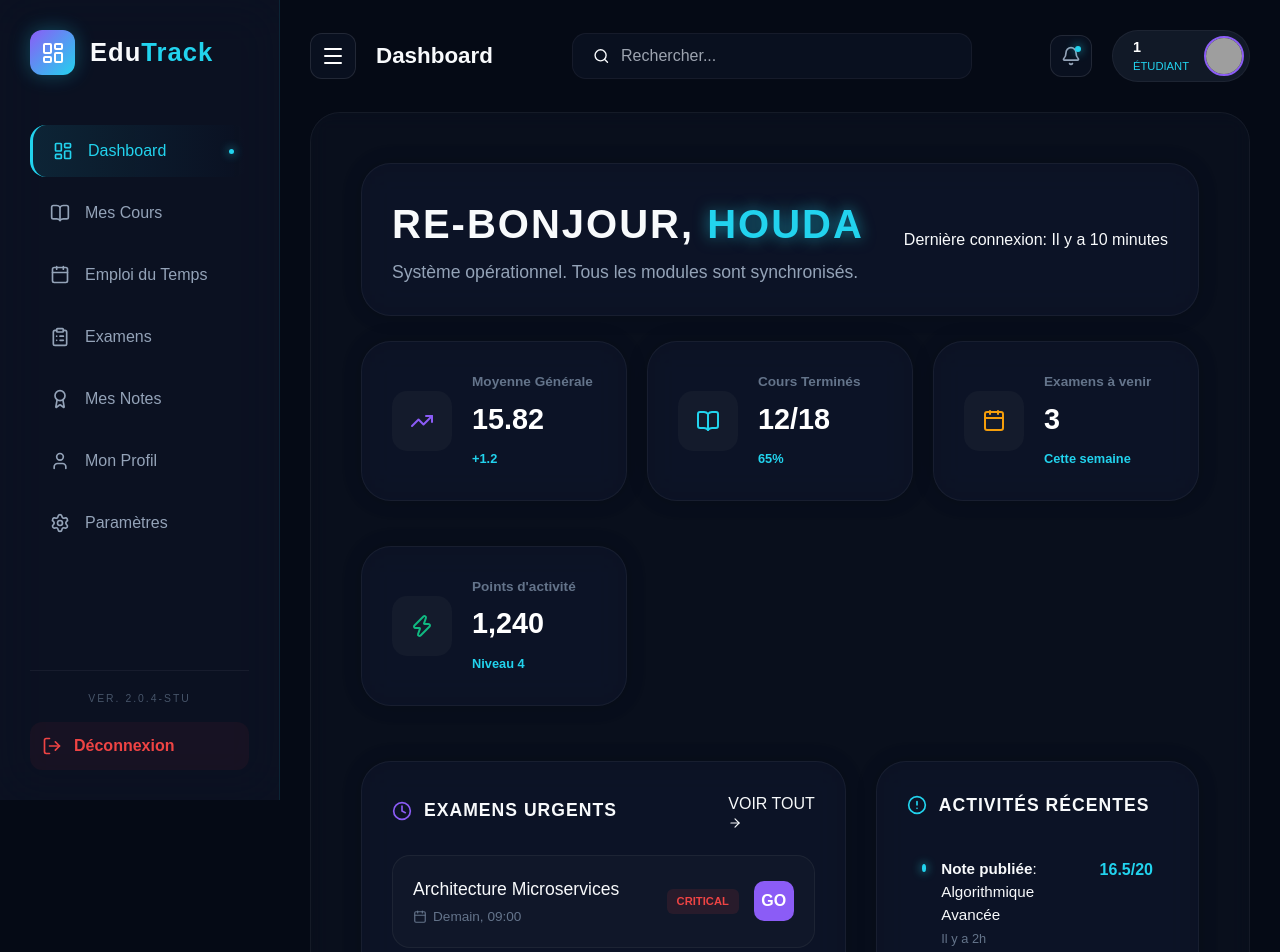
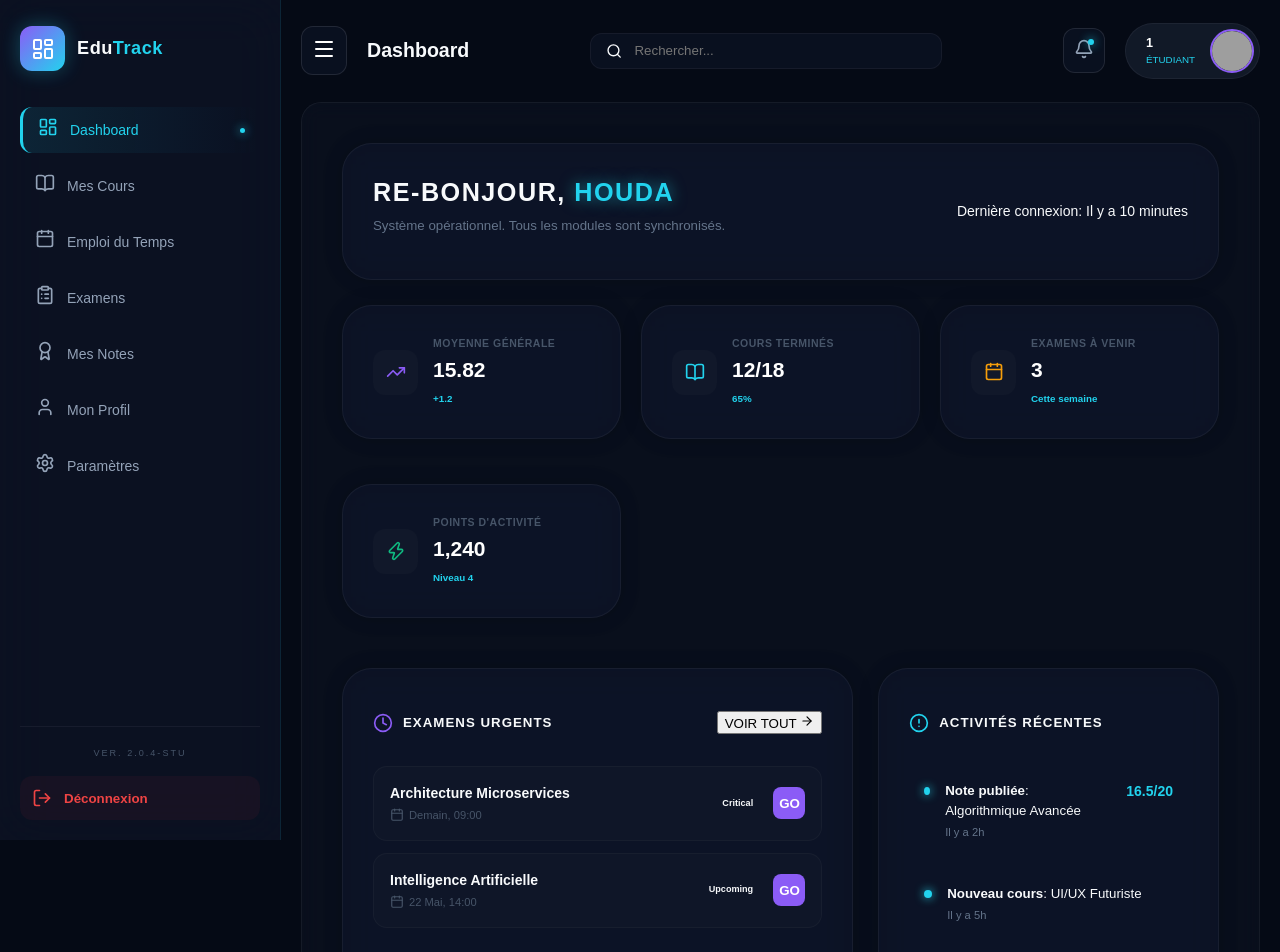
Before and after one commit to houda-z/EduTrack, a React (Create React App) app in the folder frontend/: page /etudiant/1 in a window 1280 px wide. Shown: the top 952 px of the page. Built offline with nearby package versions, Linux system fonts and the light colour scheme; grey boxes are pictures that could not be loaded.

Commit message:
style: reduce global typography and layout spacing to medium compact size

```diff
--- a/frontend/src/components/layout/EtudiantLayout.css
+++ b/frontend/src/components/layout/EtudiantLayout.css
@@ -9,13 +9,13 @@
 
 /* Sidebar Styling */
 .sidebar {
-    width: 280px;
+    width: 240px;
     background: rgba(15, 23, 42, 0.6);
     backdrop-filter: blur(25px);
     border-right: 1px solid rgba(34, 211, 238, 0.1);
     display: flex;
     flex-direction: column;
-    padding: 30px;
+    padding: 20px;
     height: 100vh;
     position: sticky;
     top: 0;
@@ -33,8 +33,8 @@
 .sidebar-header {
     display: flex;
     align-items: center;
-    gap: 15px;
-    margin-bottom: 50px;
+    gap: 12px;
+    margin-bottom: 30px;
 }
 
 .logo-box {
@@ -50,9 +50,9 @@
 }
 
 .brand-name {
-    font-size: 1.6rem;
+    font-size: 1.3rem;
     font-weight: 800;
-    letter-spacing: 1px;
+    letter-spacing: 0.5px;
 }
 
 .text-cyan { color: #22d3ee; }
@@ -67,9 +67,9 @@
 .nav-item {
     display: flex;
     align-items: center;
-    gap: 15px;
-    padding: 14px 20px;
-    border-radius: 16px;
+    gap: 12px;
+    padding: 10px 15px;
+    border-radius: 12px;
     color: #94a3b8;
     text-decoration: none;
     transition: 0.3s ease;
@@ -138,7 +138,7 @@
     flex: 1;
     display: flex;
     flex-direction: column;
-    padding: 30px;
+    padding: 20px;
     position: relative;
 }
 
@@ -146,7 +146,7 @@
     display: flex;
     justify-content: space-between;
     align-items: center;
-    margin-bottom: 30px;
+    margin-bottom: 20px;
 }
 
 .top-bar-left {
@@ -172,12 +172,12 @@
 .search-box-stu {
     display: flex;
     align-items: center;
-    gap: 12px;
+    gap: 10px;
     background: rgba(15, 23, 42, 0.5);
-    padding: 10px 20px;
-    border-radius: 14px;
+    padding: 8px 15px;
+    border-radius: 12px;
     border: 1px solid rgba(255, 255, 255, 0.05);
-    width: 400px;
+    width: 320px;
 }
 
 .search-box-stu input {
@@ -248,8 +248,8 @@
     background: rgba(15, 23, 42, 0.4);
     backdrop-filter: blur(10px);
     border: 1px solid rgba(255, 255, 255, 0.05);
-    border-radius: 30px;
-    padding: 30px;
+    border-radius: 20px;
+    padding: 20px;
     overflow-y: auto;
 }
 
--- a/frontend/src/index.css
+++ b/frontend/src/index.css
@@ -1,10 +1,11 @@
-
-@tailwind base;
-@tailwind components;
-@tailwind utilities;
+html {
+  font-size: 14px !important;
+}
 
 body {
   margin: 0;
+  font-size: 14px;
+  line-height: 1.5;
   font-family: -apple-system, BlinkMacSystemFont, 'Segoe UI', 'Roboto', 'Oxygen',
     'Ubuntu', 'Cantarell', 'Fira Sans', 'Droid Sans', 'Helvetica Neue',
     sans-serif;
--- a/frontend/src/pages/dashboard/DashboardEtudiant.css
+++ b/frontend/src/pages/dashboard/DashboardEtudiant.css
@@ -4,72 +4,79 @@
 }
 
 .welcome-banner {
-    padding: 40px;
-    background: linear-gradient(135deg, rgba(34, 211, 238, 0.1), rgba(139, 92, 246, 0.1));
-    border-radius: 30px;
-    margin-bottom: 30px;
+    padding: 25px 35px;
+    background: linear-gradient(135deg, rgba(34, 211, 238, 0.08), rgba(139, 92, 246, 0.08));
+    border-radius: 24px;
+    margin-bottom: 25px;
     display: flex;
     justify-content: space-between;
     align-items: center;
-    border: 1px solid rgba(255, 255, 255, 0.1);
+    border: 1px solid rgba(255, 255, 255, 0.05);
 }
 
 .welcome-text h1 {
-    font-size: 2.5rem;
+    font-size: 1.8rem;
     font-weight: 900;
     margin: 0;
-    letter-spacing: 2px;
+    letter-spacing: 1.5px;
 }
 
 .welcome-text p {
-    color: #94a3b8;
-    margin-top: 5px;
-    font-size: 1.1rem;
+    color: #64748b;
+    margin-top: 4px;
+    font-size: 0.95rem;
 }
 
 .stats-grid-cyber {
     display: grid;
-    grid-template-columns: repeat(auto-fit, minmax(240px, 1fr));
+    grid-template-columns: repeat(auto-fit, minmax(220px, 1fr));
     gap: 20px;
-    margin-bottom: 30px;
+    margin-bottom: 25px;
 }
 
 .stat-card-cyber {
-    padding: 25px;
-    background: rgba(15, 23, 42, 0.4);
-    border-radius: 20px;
+    padding: 18px;
+    background: rgba(15, 23, 42, 0.35);
+    border-radius: 18px;
     display: flex;
     align-items: center;
-    gap: 20px;
+    gap: 15px;
     border: 1px solid rgba(255, 255, 255, 0.05);
 }
 
 .stat-icon-box {
-    width: 60px;
-    height: 60px;
-    background: rgba(255, 255, 255, 0.03);
-    border-radius: 15px;
+    width: 45px;
+    height: 45px;
+    background: rgba(255, 255, 255, 0.02);
+    border-radius: 12px;
     display: flex;
     align-items: center;
     justify-content: center;
 }
 
+.stat-icon-box svg {
+    width: 20px;
+    height: 20px;
+}
+
 .stat-info label {
     display: block;
-    color: #64748b;
-    font-size: 0.85rem;
-    font-weight: 600;
+    color: #475569;
+    font-size: 0.75rem;
+    font-weight: 700;
+    text-transform: uppercase;
+    letter-spacing: 0.5px;
 }
 
 .stat-info h3 {
-    font-size: 1.8rem;
+    font-size: 1.5rem;
     font-weight: 800;
-    margin: 5px 0;
+    margin: 2px 0;
     color: #fff;
 }
 
 .stat-trend {
-    font-size: 0.8rem;
+    font-size: 0.7rem;
     color: #22d3ee;
     font-weight: 700;
 }
@@ -77,13 +84,13 @@
 .dashboard-main-grid {
     display: grid;
     grid-template-columns: 1.5fr 1fr;
-    gap: 30px;
+    gap: 25px;
 }
 
 .section-card {
-    background: rgba(15, 23, 42, 0.3);
-    border-radius: 24px;
-    padding: 30px;
+    background: rgba(15, 23, 42, 0.25);
+    border-radius: 20px;
+    padding: 22px;
     border: 1px solid rgba(255, 255, 255, 0.05);
     height: 100%;
 }
@@ -92,17 +99,17 @@
     display: flex;
     justify-content: space-between;
     align-items: center;
-    margin-bottom: 25px;
+    margin-bottom: 20px;
 }
 
 .title-with-icon {
     display: flex;
     align-items: center;
-    gap: 12px;
+    gap: 10px;
 }
 
 .title-with-icon h3 {
-    font-size: 1.1rem;
+    font-size: 0.95rem;
     font-weight: 800;
     letter-spacing: 1px;
 }
@@ -110,56 +117,52 @@
 .urgent-list, .activity-list {
     display: flex;
     flex-direction: column;
-    gap: 15px;
+    gap: 12px;
 }
 
 .urgent-item {
-    background: rgba(255, 255, 255, 0.02);
-    padding: 20px;
-    border-radius: 18px;
+    background: rgba(255, 255, 255, 0.015);
+    padding: 16px;
+    border-radius: 14px;
     display: flex;
     justify-content: space-between;
     align-items: center;
-    border: 1px solid rgba(255, 255, 255, 0.05);
+    border: 1px solid rgba(255, 255, 255, 0.03);
 }
 
 .urgent-info h4 {
-    margin: 0 0 5px 0;
-    font-size: 1.1rem;
+    margin: 0 0 3px 0;
+    font-size: 1rem;
 }
 
 .urgent-info span {
-    color: #64748b;
-    font-size: 0.85rem;
+    color: #475569;
+    font-size: 0.8rem;
     display: flex;
     align-items: center;
-    gap: 6px;
+    gap: 5px;
 }
 
 .urgent-action {
     display: flex;
     align-items: center;
-    gap: 15px;
+    gap: 12px;
 }
 
 .status-tag {
-    padding: 4px 10px;
-    border-radius: 6px;
-    font-size: 0.7rem;
+    padding: 3px 8px;
+    border-radius: 5px;
+    font-size: 0.65rem;
     font-weight: 800;
-    text-transform: uppercase;
 }
-
-.status-tag.critical { background: rgba(239, 68, 68, 0.1); color: #ef4444; }
-.status-tag.upcoming { background: rgba(34, 211, 238, 0.1); color: #22d3ee; }
 
 .btn-go-exam {
     background: #8b5cf6;
     color: white;
     border: none;
-    width: 40px;
-    height: 40px;
-    border-radius: 10px;
+    width: 32px;
+    height: 32px;
+    border-radius: 8px;
     font-weight: 900;
     cursor: pointer;
     transition: 0.3s;
--- a/frontend/src/pages/dashboard/Examens.css
+++ b/frontend/src/pages/dashboard/Examens.css
@@ -1,154 +1,139 @@
 .exam-list-view {
-    padding: 30px;
+    padding: 20px;
     animation: fadeIn 0.6s ease-out;
 }
 
 .view-header {
     display: flex;
     justify-content: space-between;
-    align-items: flex-start;
-    margin-bottom: 50px;
+    align-items: center;
+    margin-bottom: 30px;
 }
 
 .title-area h1 {
-    font-size: 2.5rem;
+    font-size: 1.8rem;
     font-weight: 900;
     margin: 0;
-    letter-spacing: 2px;
+    letter-spacing: 1.5px;
 }
 
 .text-gradient {
     background: linear-gradient(90deg, #22d3ee, #8b5cf6);
     -webkit-background-clip: text;
+    background-clip: text;
     -webkit-text-fill-color: transparent;
 }
 
 .title-area p {
     color: #64748b;
-    margin-top: 10px;
-    font-size: 1.1rem;
+    margin-top: 5px;
+    font-size: 0.95rem;
 }
 
 .security-status-indicator {
     display: flex;
     align-items: center;
-    gap: 12px;
-    padding: 12px 25px;
-    background: rgba(34, 211, 238, 0.05);
+    gap: 10px;
+    padding: 8px 18px;
+    background: rgba(34, 211, 238, 0.03);
     border-radius: 50px;
-    font-size: 0.8rem;
+    font-size: 0.75rem;
     font-weight: 800;
     color: #22d3ee;
-    letter-spacing: 1px;
-    border: 1px solid rgba(34, 211, 238, 0.2);
+    letter-spacing: 0.5px;
+    border: 1px solid rgba(34, 211, 238, 0.15);
 }
 
 /* Exam Grid */
 .exam-grid-premium {
     display: grid;
-    grid-template-columns: repeat(auto-fit, minmax(350px, 1fr));
-    gap: 30px;
+    grid-template-columns: repeat(auto-fit, minmax(320px, 1fr));
+    gap: 20px;
 }
 
 .exam-card-sci {
     position: relative;
-    background: rgba(15, 23, 42, 0.4);
-    border-radius: 32px;
-    padding: 35px;
+    background: rgba(15, 23, 42, 0.35);
+    border-radius: 24px;
+    padding: 22px;
     border: 1px solid rgba(255, 255, 255, 0.05);
-    transition: all 0.4s cubic-bezier(0.4, 0, 0.2, 1);
+    transition: all 0.3s ease;
     overflow: hidden;
 }
 
 .exam-card-sci:hover {
-    transform: translateY(-10px);
-    border-color: rgba(34, 211, 238, 0.3);
-    box-shadow: 0 15px 40px rgba(0, 0, 0, 0.4);
-}
-
-.card-flare {
-    position: absolute;
-    top: -50%;
-    left: -50%;
-    width: 200%;
-    height: 200%;
-    background: radial-gradient(circle, rgba(34, 211, 238, 0.03) 0%, transparent 70%);
-    opacity: 0;
-    transition: 0.5s;
-    pointer-events: none;
-}
-
-.exam-card-sci:hover .card-flare {
-    opacity: 1;
+    transform: translateY(-5px);
+    border-color: rgba(34, 211, 238, 0.25);
+    box-shadow: 0 10px 30px rgba(0, 0, 0, 0.3);
 }
 
 .card-top {
     display: flex;
     justify-content: space-between;
     align-items: center;
-    margin-bottom: 25px;
+    margin-bottom: 18px;
 }
 
 .exam-badge {
-    padding: 6px 14px;
-    border-radius: 10px;
-    font-size: 0.7rem;
+    padding: 5px 12px;
+    border-radius: 8px;
+    font-size: 0.65rem;
     font-weight: 900;
-    letter-spacing: 1px;
 }
 
-.badge-cyan { background: rgba(34, 211, 238, 0.1); color: #22d3ee; }
-.badge-urgent { background: rgba(239, 68, 68, 0.1); color: #ef4444; }
-.badge-closed { background: rgba(148, 163, 184, 0.1); color: #94a3b8; }
-
 .exam-difficulty {
-    font-size: 0.75rem;
-    color: #64748b;
+    font-size: 0.7rem;
+    color: #475569;
     font-weight: 600;
+    text-transform: uppercase;
 }
 
 .exam-title {
-    font-size: 1.5rem;
+    font-size: 1.25rem;
     font-weight: 800;
-    margin-bottom: 8px;
+    margin-bottom: 6px;
     color: #fff;
     line-height: 1.3;
 }
 
 .course-subtitle {
-    font-size: 0.95rem;
-    color: #94a3b8;
-    margin-bottom: 25px;
+    font-size: 0.85rem;
+    color: #64748b;
+    margin-bottom: 20px;
 }
 
 .exam-stats-row {
     display: flex;
-    gap: 20px;
-    margin-bottom: 20px;
+    gap: 15px;
+    margin-bottom: 15px;
 }
 
 .stat-item {
     display: flex;
     align-items: center;
-    gap: 8px;
-    font-size: 0.85rem;
-    color: #cbd5e1;
+    gap: 6px;
+    font-size: 0.8rem;
+    color: #94a3b8;
 }
 
-.stat-item svg { color: #8b5cf6; }
+.stat-item svg {
+    color: #8b5cf6;
+    width: 14px;
+    height: 14px;
+}
 
 .exam-date-box {
     display: flex;
     align-items: center;
-    gap: 10px;
-    font-size: 0.85rem;
-    color: #64748b;
-    padding-top: 15px;
-    border-top: 1px solid rgba(255, 255, 255, 0.05);
+    gap: 8px;
+    font-size: 0.8rem;
+    color: #475569;
+    padding-top: 12px;
+    border-top: 1px solid rgba(255, 255, 255, 0.03);
 }
 
 .card-footer {
-    margin-top: 30px;
+    margin-top: 25px;
 }
 
 .btn-exam-action {
@@ -156,68 +141,57 @@
     display: flex;
     align-items: center;
     justify-content: center;
-    gap: 12px;
-    padding: 18px;
+    gap: 10px;
+    padding: 12px;
     border: none;
-    border-radius: 20px;
+    border-radius: 14px;
     font-weight: 900;
-    font-size: 0.9rem;
+    font-size: 0.85rem;
     cursor: pointer;
     transition: 0.3s;
     text-transform: uppercase;
-    letter-spacing: 1px;
-}
-
-.btn-cyan {
-    background: #22d3ee;
-    color: #0d121f;
-}
-
-.btn-violet {
-    background: #8b5cf6;
-    color: #fff;
 }
 
 .btn-exam-action:hover {
     transform: scale(1.02);
-    box-shadow: 0 0 25px currentColor;
+    box-shadow: 0 0 20px currentColor;
 }
 
 .grade-display {
     display: flex;
     flex-direction: column;
     align-items: center;
-    gap: 5px;
-    background: rgba(255, 255, 255, 0.02);
-    padding: 15px;
-    border-radius: 16px;
+    gap: 3px;
+    background: rgba(255, 255, 255, 0.01);
+    padding: 10px;
+    border-radius: 12px;
 }
 
-.grade-display .label { font-size: 0.65rem; color: #64748b; font-weight: 800; }
-.grade-display .value { font-size: 1.4rem; font-weight: 900; color: #10b981; }
+.grade-display .label { font-size: 0.6rem; color: #475569; font-weight: 800; }
+.grade-display .value { font-size: 1.2rem; font-weight: 900; color: #10b981; }
 
-/* Proctoring Notice */
 .proctoring-notice {
-    margin-top: 60px;
+    margin-top: 40px;
     display: flex;
     align-items: center;
-    gap: 25px;
-    padding: 30px;
-    background: rgba(245, 158, 11, 0.03);
-    border-radius: 24px;
-    border: 1px solid rgba(245, 158, 11, 0.1);
+    gap: 15px;
+    padding: 20px;
+    background: rgba(245, 158, 11, 0.02);
+    border-radius: 16px;
+    border: 1px solid rgba(245, 158, 11, 0.08);
 }
 
 .notice-content h4 {
-    margin: 0 0 5px 0;
+    margin: 0 0 3px 0;
     color: #f59e0b;
+    font-size: 0.95rem;
     font-weight: 800;
 }
 
 .notice-content p {
     margin: 0;
-    color: #94a3b8;
-    font-size: 0.9rem;
+    color: #64748b;
+    font-size: 0.8rem;
 }
 
 @keyframes fadeIn {
```
